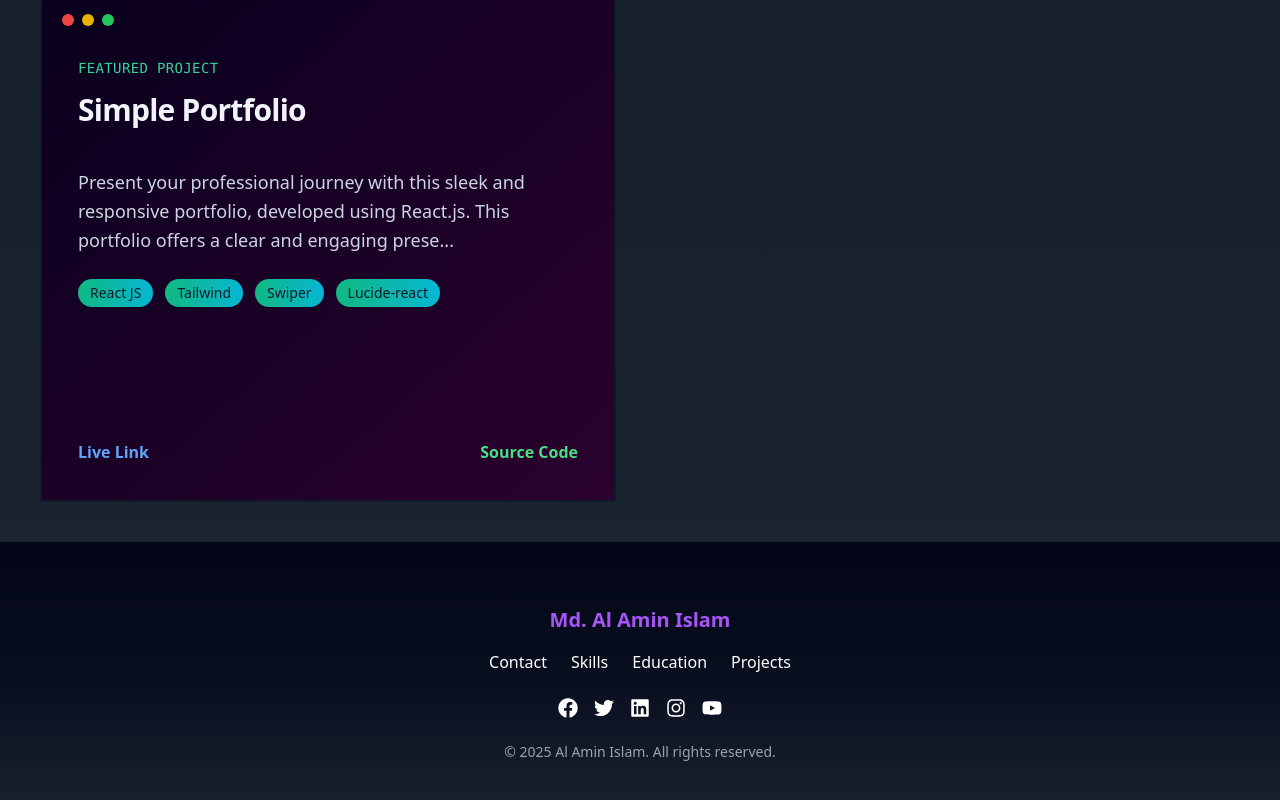
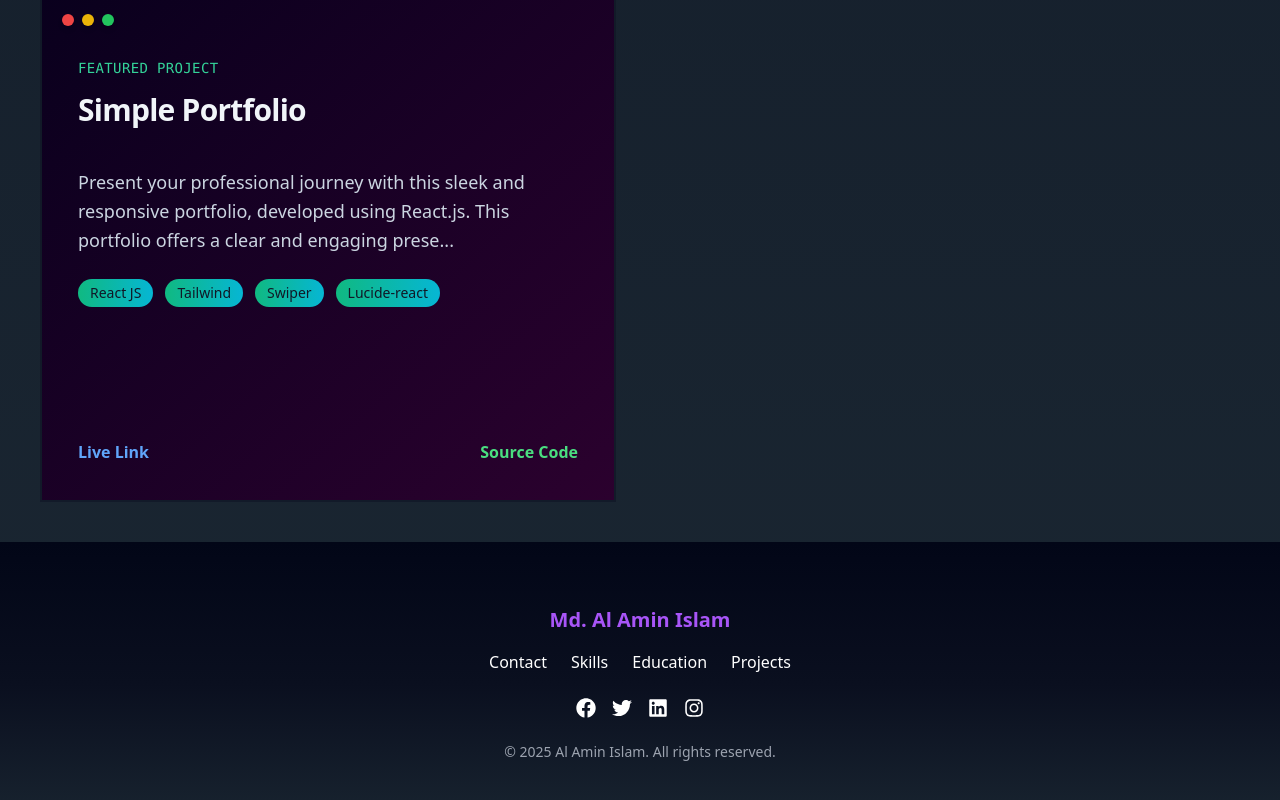
Before and after one commit to alaminjim/personal-protfolio, a React (Vite) app: page /projects in a window 1280 px wide. Shown: the part 5648-6448 px from the top of the page. Built offline with nearby package versions, Linux system fonts and the light colour scheme.

Commit message:
added social media section

```diff
--- a/src/components/Footer.jsx
+++ b/src/components/Footer.jsx
@@ -30,23 +30,19 @@ const Footer = () => {
           {[
             {
               icon: <FaFacebook />,
-              link: "https://www.facebook.com/tarun.kaushik.3511041/",
+              link: "https://www.facebook.com/md.alamin.jim",
             },
             {
               icon: <FaTwitter />,
-              link: "https://twitter.com/CodingMaster6?s=09",
+              link: "https://x.com/md_alamin_jim",
             },
             {
               icon: <FaLinkedin />,
-              link: "https://www.linkedin.com/in/tarun-kaushik-553b441a4",
+              link: "",
             },
             {
               icon: <FaInstagram />,
-              link: "https://www.instagram.com/coding_.master/",
-            },
-            {
-              icon: <FaYoutube />,
-              link: "https://www.youtube.com/codingmasteryt",
+              link: "https://www.instagram.com/md.alamin.jim/",
             },
           ].map((item, index) => (
             <a
```
